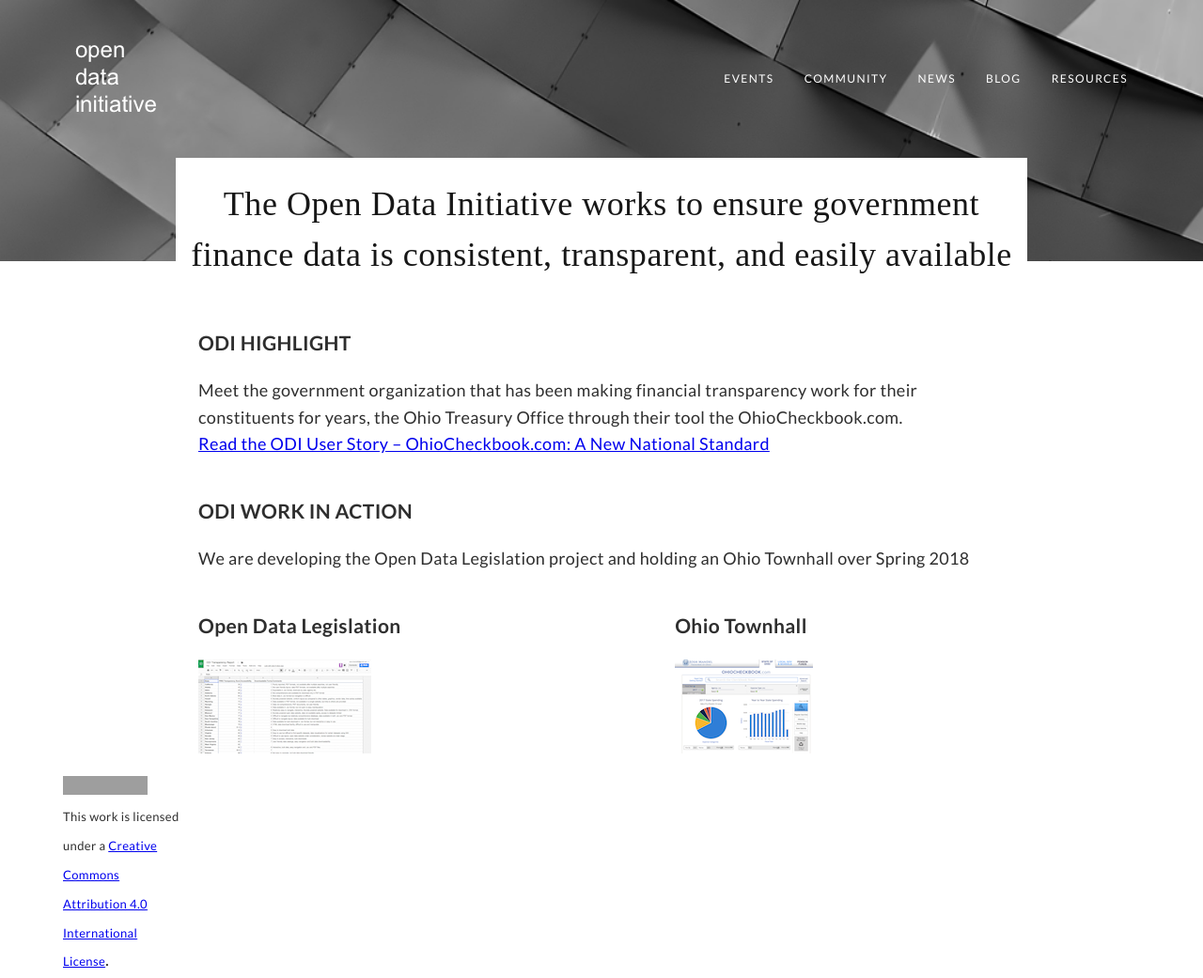
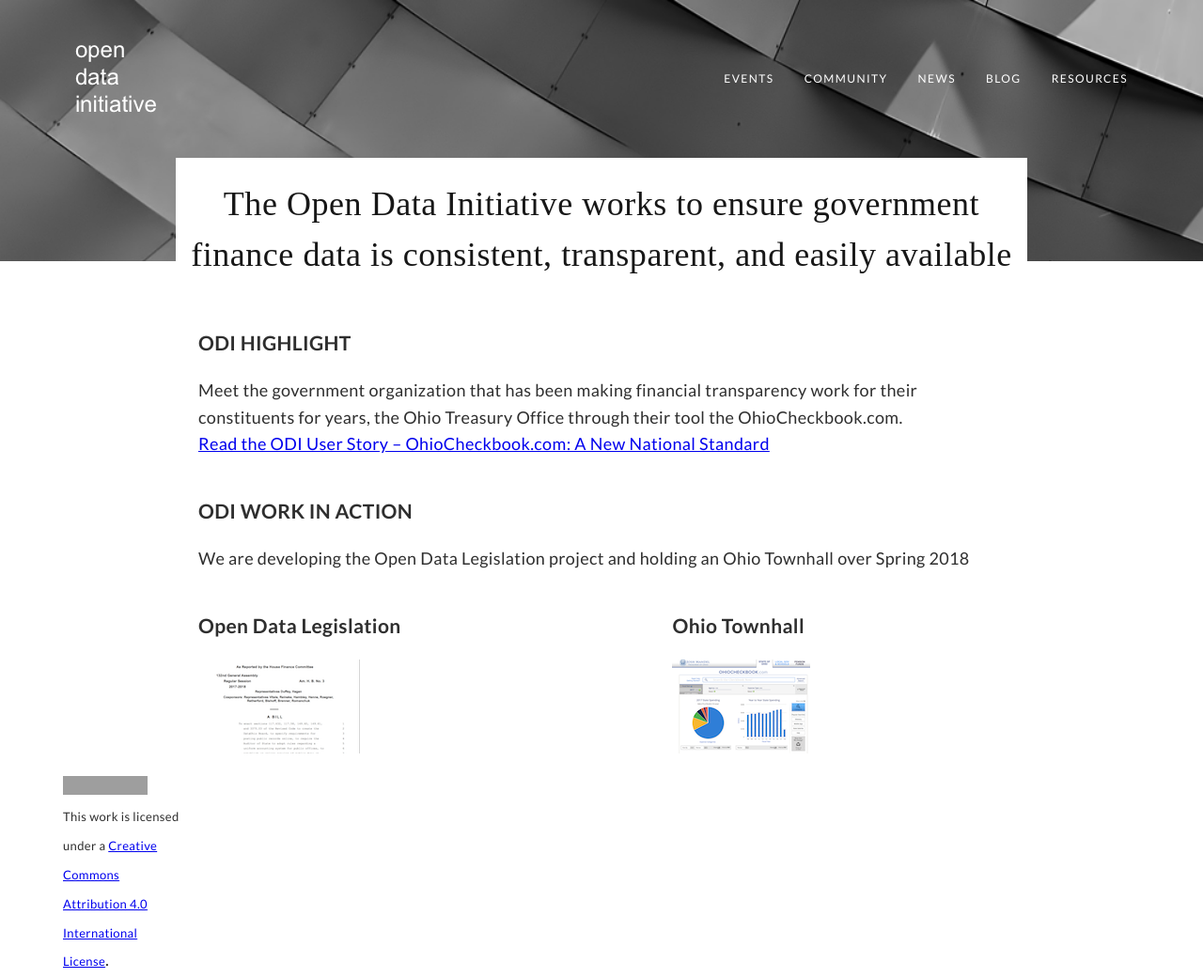
Before and after one commit to opendatainitiative/opendatainitiative.github.io, a Jekyll site: the page built from index.md, in a window 1280 px wide. Shown: the whole page at 94% size. Built offline with Jekyll 4.4.1, drawn with Linux system fonts in a browser that asks for light colours; grey boxes are pictures that could not be loaded.

Commit message:
update legislation posts location

```diff
--- a/index.md
+++ b/index.md
@@ -15,7 +15,7 @@ title: Home
  </tr>
  <tr>
       <td colspan="1"><h3>Open Data Legislation</h3>
-        <a href="http://wiki.opendatainitiative.io/Projects/Open_Data_Legislation"><img src="/assets/img/transparency_report_icon.png" alt="ODI Open Data Legislation"></a>
+        <a href="/legislation"><img src="/assets/img/legislation-icon.png" alt="ODI Open Data Legislation"></a>
 	</td>
 	<td colspan="2"><h3>Ohio Townhall</h3>
         <a href="/events/2018-01-29-ohio-townhall/"><img src="/assets/img/ohiocheckbook-small.png" alt="ODI Open Data Legislation"></a>
```
